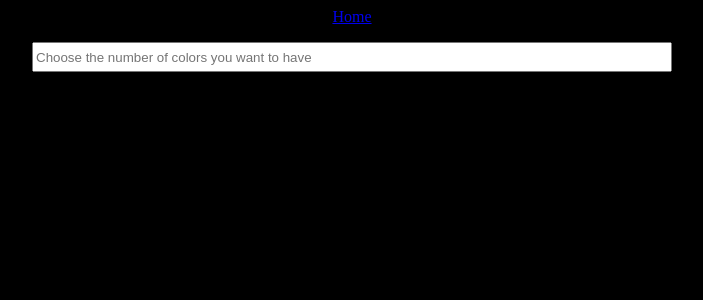
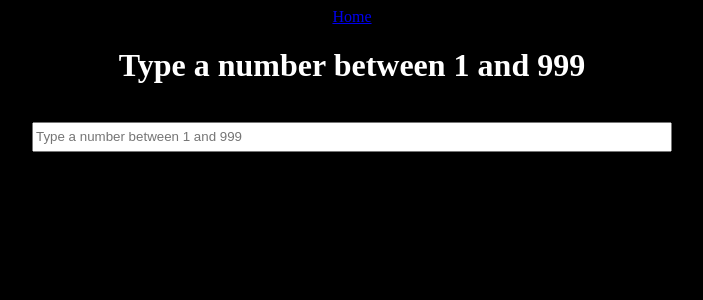
Before and after one commit to fmagesty/button-aesthetics, a React (Create React App) app: page / in a window 1280 px wide. Shown: the top 300 px of the page, without its empty margins (288-991 px from the left). Built offline with nearby package versions, Linux system fonts and the light colour scheme.

Commit message:
reduced max input number to 1000

```diff
--- a/src/App/InputColorNum.js
+++ b/src/App/InputColorNum.js
@@ -4,21 +4,18 @@ import ButtonsGenerator from "./ButtonsGenerator";
 const InputColorNum = () => {
   const [input, setInput] = useState("");
 
-  const handleEnter = (e) => {
-    if (e.charCode === 13) {
-      console.log(input);
-    }
-  };
+  if (input > 1000) {
+    setInput("0");
+  }
 
   return (
     <div>
+      <h1>Type a number between 1 and 999</h1>
       <input
-        type="input"
-        placeholder="Choose the number of colors you want to have"
+        type="number"
+        placeholder="Type a number between 1 and 999"
         className="input-colorNum"
-        value={input}
         onChange={(e) => setInput(e.target.value)}
-        onKeyPress={handleEnter}
       />
       <ButtonsGenerator colorNum={input} />
     </div>
```
